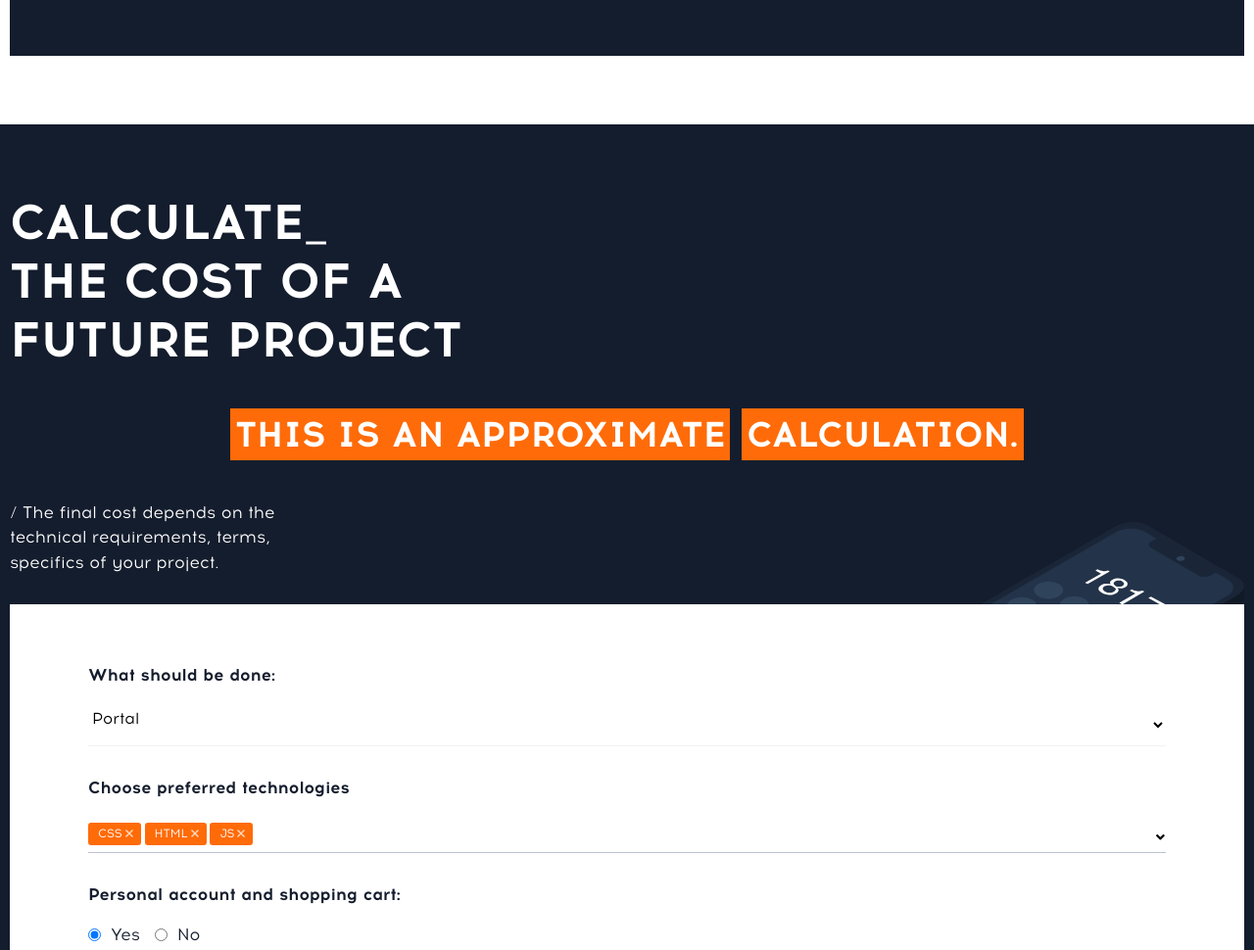
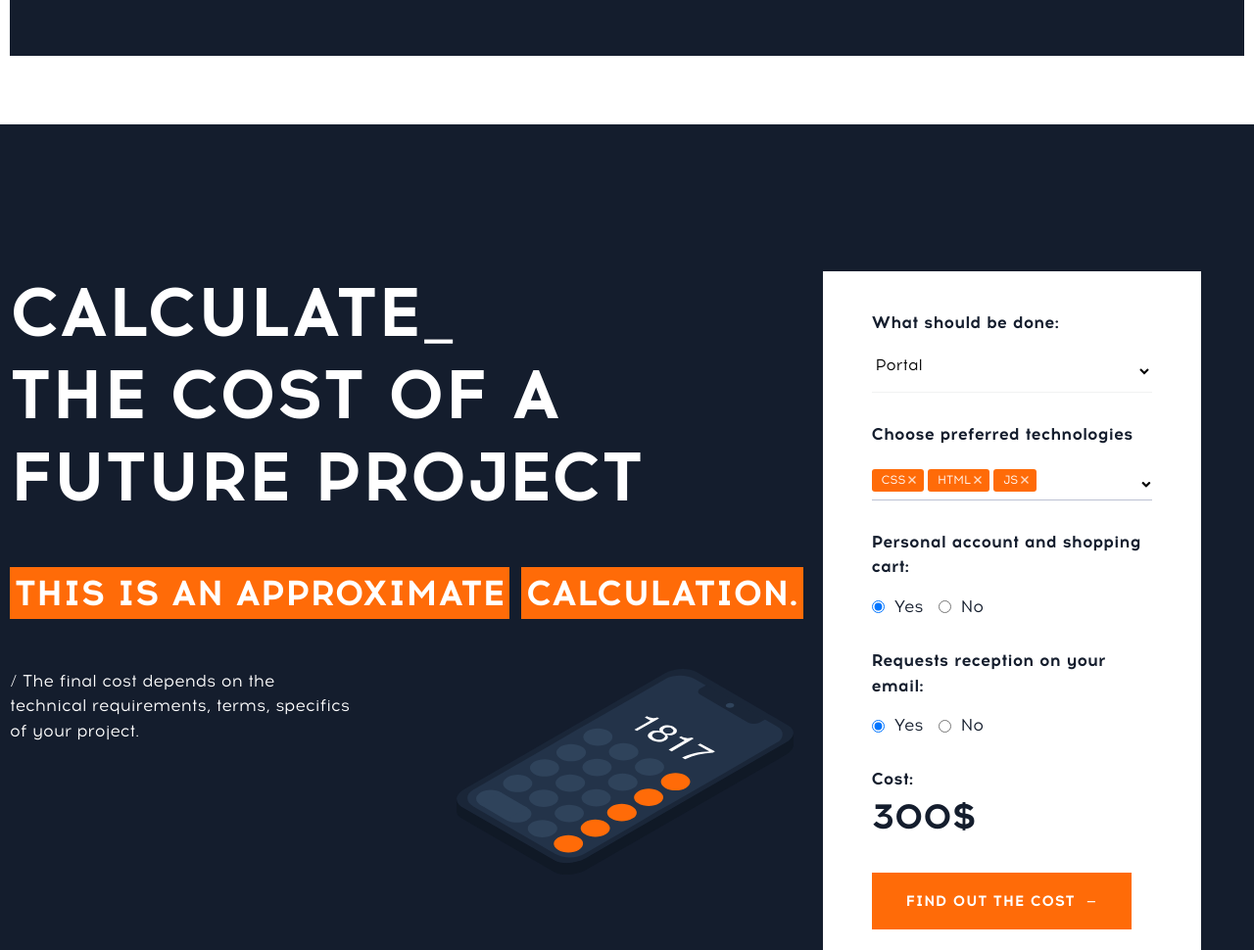
Before and after one commit to yuragms/marafon14days, a plain HTML site: page index.html in a window 1280 px wide. Shown: the part 4280-5250 px from the top of the page at 98% size. Drawn offline with Linux system fonts and the light colour scheme; files whose address does not match are found by name.

Commit message:
desctop calculator

```diff
--- a/css/style.css
+++ b/css/style.css
@@ -767,6 +767,12 @@ body {
   width: 195px;
 }
 
+.calculator-info-container {
+  display: flex;
+  flex-direction: column;
+  align-items: center;
+}
+
 .calculator-descr {
   font-weight: bold;
   font-size: 24px;
@@ -829,6 +835,7 @@ body {
 
 .calculator-form-input-field {
   margin-right: 10px;
+  cursor: pointer;
 }
 
 .calculator-form-input-radio-container {
@@ -1116,6 +1123,10 @@ body {
     position: relative;
     padding: 20px 10px 90px 10px;
   }
+
+  .calculator-info-container {
+    align-items: flex-start;
+  }
   .calculator-title {
     width: 605px;
     font-size: 50px;
@@ -1387,4 +1398,36 @@ body {
   .callback-form-input:last-child {
     margin-right: 0;
   }
+  .calculator .container {
+    flex-direction: row;
+    padding: 150px 10px;
+  }
+
+  .calculator-info-container {
+    position: relative;
+    margin-right: 20px;
+    box-sizing: border-box;
+    width: calc(100%-386px -20px);
+  }
+  .calculator-form {
+    padding: 40px 50px;
+    width: 386px;
+    box-sizing: border-box;
+  }
+  .calculator-title {
+    margin-top: 0;
+    font-size: 70px;
+    line-height: 84px;
+    width: 100%;
+    margin-bottom: 50px;
+  }
+  .calculator-descr {
+    text-align: left;
+    z-index: 2;
+  }
+  .calculator-text {
+    margin-top: 20px;
+    width: 348px;
+    z-index: 2;
+  }
 }
--- a/index.html
+++ b/index.html
@@ -563,11 +563,17 @@
 
     <section class="calculator" id="calculator">
       <div class="container">
+        <div class="calculator-info-container">
           <h3 class="calculator-title section-title mobile-element">
             Calculate_ the cost of a future project
           </h3>
           <h3
-          class="calculator-title section-title tablet-element desktop-element"
+            class="
+              calculator-title
+              section-title
+              tablet-element
+              desktop-element
+            "
           >
             Calculate_<br />
             the cost of a<br />
@@ -593,7 +599,7 @@
             / The final cost depends on the technical requirements, terms,
             specifics of your project.
           </p>
-
+        </div>
         <form action="" class="calculator-form">
           <div class="calculator-form-input">
             <label
```
Lines whose indentation alone changed are shown as unchanged.
